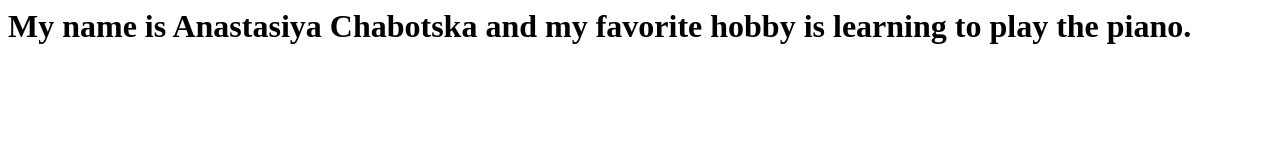
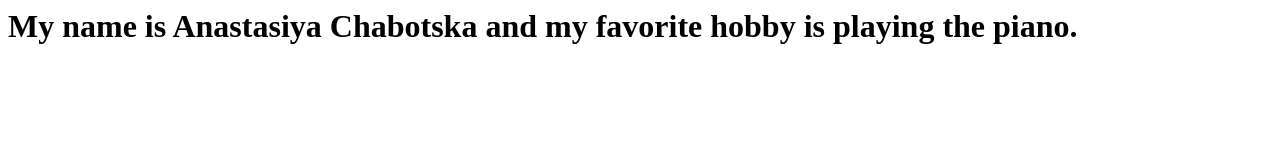
Before and after one commit to anastasiya-chabotska/chabotska_anastasiya_ttp_static, a plain HTML site: page index.html in a window 1280 px wide. Drawn offline with Linux system fonts and the light colour scheme.

Commit message:
Update index.html

```diff
--- a/index.html
+++ b/index.html
@@ -1,4 +1,4 @@
 <! DOCTYPE html>
 <html lang="en">
-<h1> My name is Anastasiya Chabotska and my favorite hobby is learning to play the piano.</h1>
+<h1> My name is Anastasiya Chabotska and my favorite hobby is playing the piano.</h1>
 </html>
```
